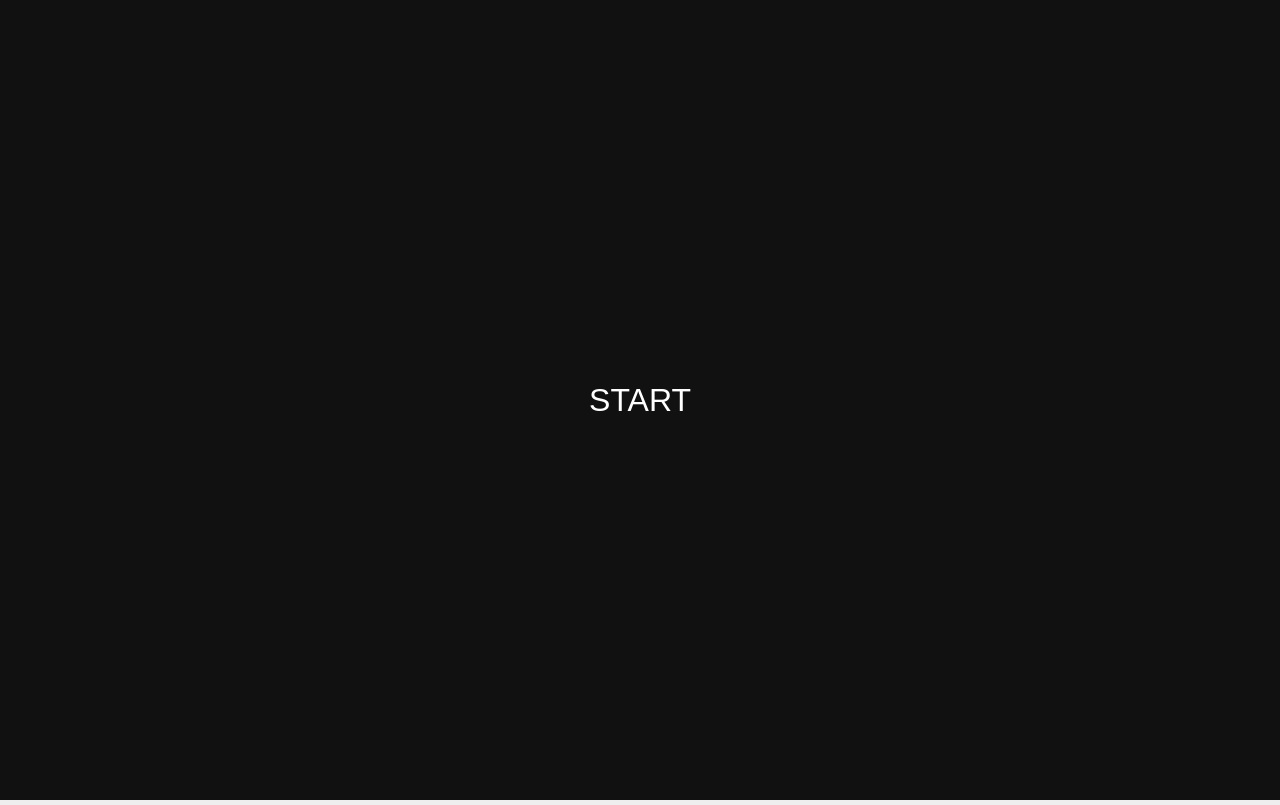
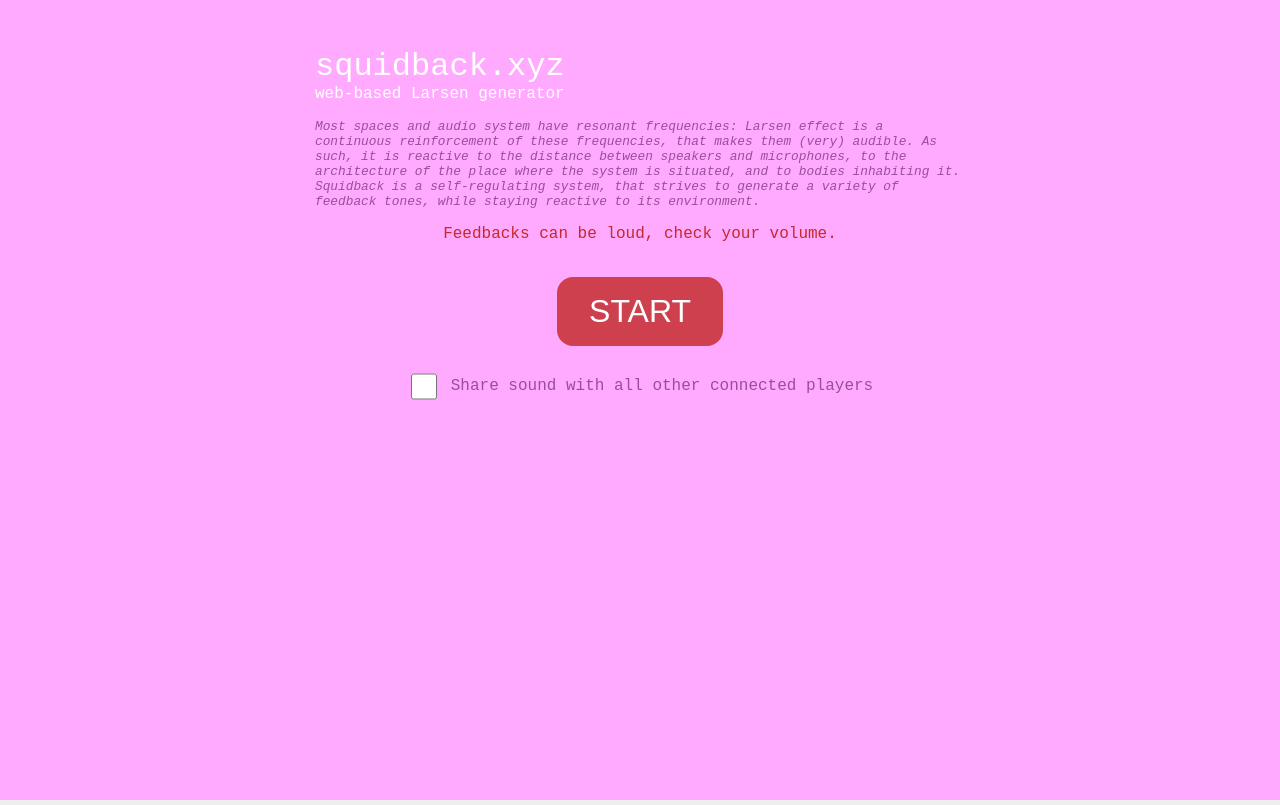
Before and after one commit to elgiano/squidback-webaudio, a website: page www/index.html in a window 1280 px wide. Drawn offline with Linux system fonts and the light colour scheme.

Commit message:
add intro text

```diff
--- a/src/main.js
+++ b/src/main.js
@@ -87,9 +87,12 @@ function tryWakeLock() {
 
 window.addEventListener('load', ()=>{
     const button = document.querySelector("button#start")
+    const intro = document.querySelector("div#intro")
     button.addEventListener("click", async ()=>{
-        await init(true);
+        const online = document.getElementsByName("online")[0].checked;
+        await init(online);
         button.classList.add("started")
+        intro.classList.add("started")
         document.body.requestFullscreen()
     });
     resizeAllCanvas();
--- a/www/index.html
+++ b/www/index.html
@@ -23,7 +23,26 @@
     <noscript>Sorry, squidback doesnt't work without Javascript. Please make sure you have it enabled.</noscript>
     <main class="wrapper">
         <div id="no-worklet" style="display: none;">Audio Worklet API not supported by you browser, try a recent Chrome version.</div>
-        <button id="start">START</button>
+        <div id="intro">
+            <h2>squidback.xyz</h2>
+            <h3>web-based Larsen generator</h3>
+
+            <p class="description">
+            Most spaces and audio system have resonant frequencies: Larsen effect is a continuous reinforcement of these frequencies, that makes them (very) audible.
+            As such, it is reactive to the distance between speakers and microphones, to the architecture of the place where the system is situated, and to bodies inhabiting it.
+            Squidback is a self-regulating system, that strives to generate a variety of feedback tones, while staying reactive to its environment.
+            </p>
+
+            <span class="warning">Feedbacks can be loud, check your volume.</span><br/>
+
+            <button id="start">START</button>
+
+            <div id="onlineCheckbox">
+                <input type="checkbox" name="online" value="" /> Share sound with all other connected players
+            </div>
+
+
+        </div>
         <canvas id="spectrum"></canvas>
         <div id="remoteGui">
             <span id="remoteStatus"></span>
--- a/www/style.css
+++ b/www/style.css
@@ -51,19 +51,55 @@ canvas {
     font-weight: bold;
 }
 
-button#start {
+div#intro {
     padding: 1em;
     position: absolute;
     width: 100%;
     height: 100vh;
-    background: #111; color: white;
+    overflow: auto;
+    background: #faf; color: #9a4e9a;
+    border: 0;
+}
+div#intro > * {
+    display: block;
+    max-width: 100%;
+    width: 50rem;
+    margin: 1em auto;
+}
+
+div#intro h2, div#intro h3 { color: #fff }
+div#intro h2 { font-size: 2em; font-weight: normal; margin-bottom: 0}
+div#intro h3 { font-size: 1em; font-weight: normal; margin-top: 0}
+div#intro input[type=checkbox] { width: 2em; height: 2em; margin-right: 1em}
+
+div#onlineCheckbox {
+    display: flex;
+    justify-content: center;
+    align-items: center;
+    padding: 0.5em;
+    border-radius: 0.25em;
+}
+button#start {
+    /*padding: 1em;
+    position: absolute;
+    width: 100%;
+    height: 100vh;*/
+    width: auto;
+    padding: 0.5em 1em;
+    background: #cf404f; color: white;
+    border-radius: 0.5em;
     font-size: 2em;
     border: 0;
+    cursor: pointer;
+    margin: 0 auto;
 }
 
-button#start.started {
+button#start.started, div#intro.started {
     display: none
 }
+
+p.description { font-size: 0.8em; font-style: italic }
+.warning { color: #c52929; text-align: center }
 
 #remoteGui {
     position: absolute;
```
